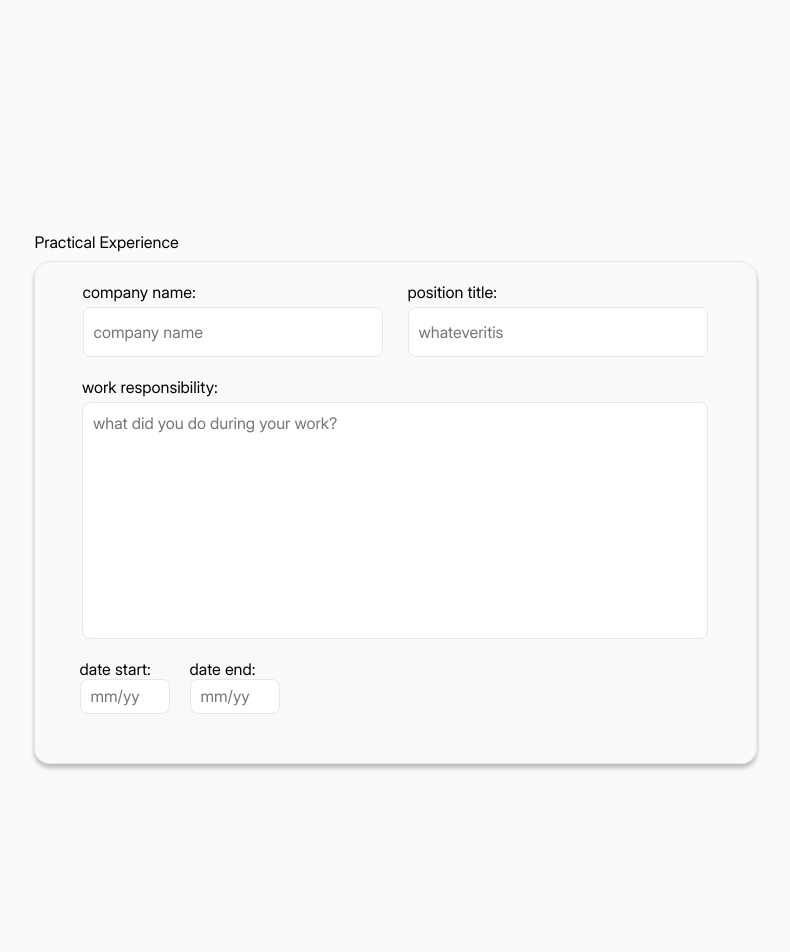
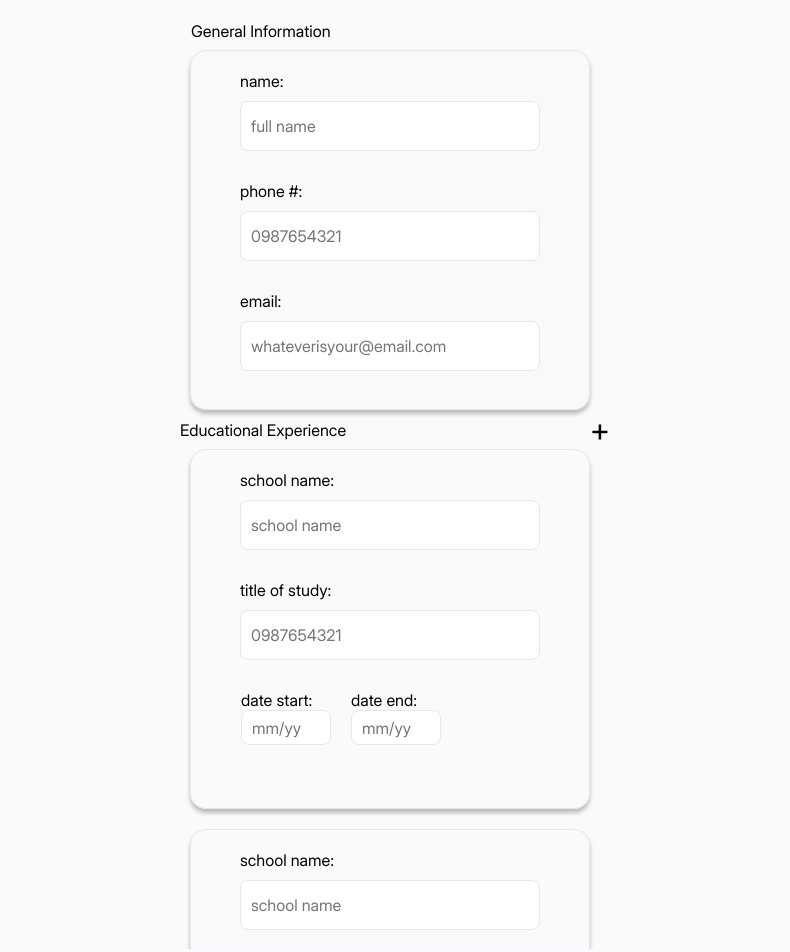
Before and after one commit to guesswhojustme/cv-application, a React (Vite) app: page / in a window 1280 px wide. Shown: the top 952 px of the page, without its empty margins (325-1115 px from the left). Built offline with nearby package versions, Linux system fonts and the light colour scheme.

Commit message:
add education exp card container

```diff
--- a/src/App.css
+++ b/src/App.css
@@ -22,3 +22,12 @@
     padding: 0%;
     box-sizing: border-box;
 }
+
+body{
+  background: #F9FAFB;
+  width: 1440px;
+  height: 1024px;
+  display: flex;
+  justify-content: center;
+  padding-top: 50px;
+}
--- a/src/App.jsx
+++ b/src/App.jsx
@@ -3,14 +3,19 @@ import reactLogo from './assets/react.svg'
 import viteLogo from './assets/vite.svg'
 import heroImg from './assets/hero.png'
 import './App.css'
-import { GeneralInfoCard, EducationExpCard, PracticalExpCard } from './components/Cards'
+import { GeneralInfoCard, EducationExpCard, PracticalExpCard } from './components/Cards.jsx';
+import { EducationExpCardContainer } from './components/Pages.jsx'
 
 function App() {
   const [count, setCount] = useState(0)
 
   return (
      <>
-     <PracticalExpCard></PracticalExpCard>
+      <GeneralInfoCard/>
+      <EducationExpCardContainer>
+        <EducationExpCard/>
+        <EducationExpCard/>
+      </EducationExpCardContainer>
      </>
   )
 }
--- a/src/components/Cards.jsx
+++ b/src/components/Cards.jsx
@@ -23,7 +23,6 @@ export function GeneralInfoCard(){
 export function EducationExpCard(){
     return (
         <div className='ee-container'>
-           <span className='card-title'>Educational Experience</span>
            <div>
             <span>school name:</span>
             <input type="text" name="name" id="name" placeholder='school name'/>
--- /dev/null
+++ b/src/components/Pages.jsx
@@ -0,0 +1,15 @@
+import './pages-style.css';
+
+export function EducationExpCardContainer({children}){
+    return (
+        <div className='ee-comp-container'>
+            <div className='ee-header'>
+              <span>Educational Experience</span>
+              <span id='add-ee'>+</span>
+            </div>
+            <div className='component-container'>
+              {children}
+            </div>
+        </div>
+    )
+}
--- a/src/components/card.css
+++ b/src/components/card.css
@@ -4,17 +4,18 @@
 
 .gi-container, .ee-container{
     width: 400px;
-    height: 359px;
+    min-height: 360px;
     border-radius: 16px;
     border: 1px solid #E5E7EB;
     background: rgba(250, 250, 250, 0.85);
     box-shadow: 0 4px 4px 0 rgba(0, 0, 0, 0.25);
+    display: flex;
     position: relative;
-    display: flex;
     flex-direction: column;
     justify-content: start;
     align-items: center;
     padding-top: 20px;
+    margin-left: 10px;
 }
 
 .card-title{
@@ -60,7 +61,7 @@
     display: flex;
     flex-direction: column;
     gap: 5px;
-    margin-bottom: 30px
+    padding-bottom: 30px
 }
 
 .ee-container > div > span {
--- /dev/null
+++ b/src/components/pages-style.css
@@ -0,0 +1,20 @@
+.component-container{
+    display: flex;
+    flex-direction: column;
+    width: 430px;
+    height: 500px;
+    overflow-y: scroll;
+    scrollbar-width: thin;
+    gap: 20px;
+    padding-right: 10px;
+}
+
+.ee-header{
+    display: flex;
+    align-items: center;
+    justify-content: space-between;
+}
+
+#add-ee{
+    font-size: 32px;
+}
--- a/src/index.css
+++ b/src/index.css
@@ -22,12 +22,3 @@
     padding: 0%;
     box-sizing: border-box;
 }
-
-body{
-  background: #F9FAFB;
-  width: 1440px;
-  height: 1024px;
-  display: flex;
-  justify-content: center;
-  align-items: center;
-}
```
